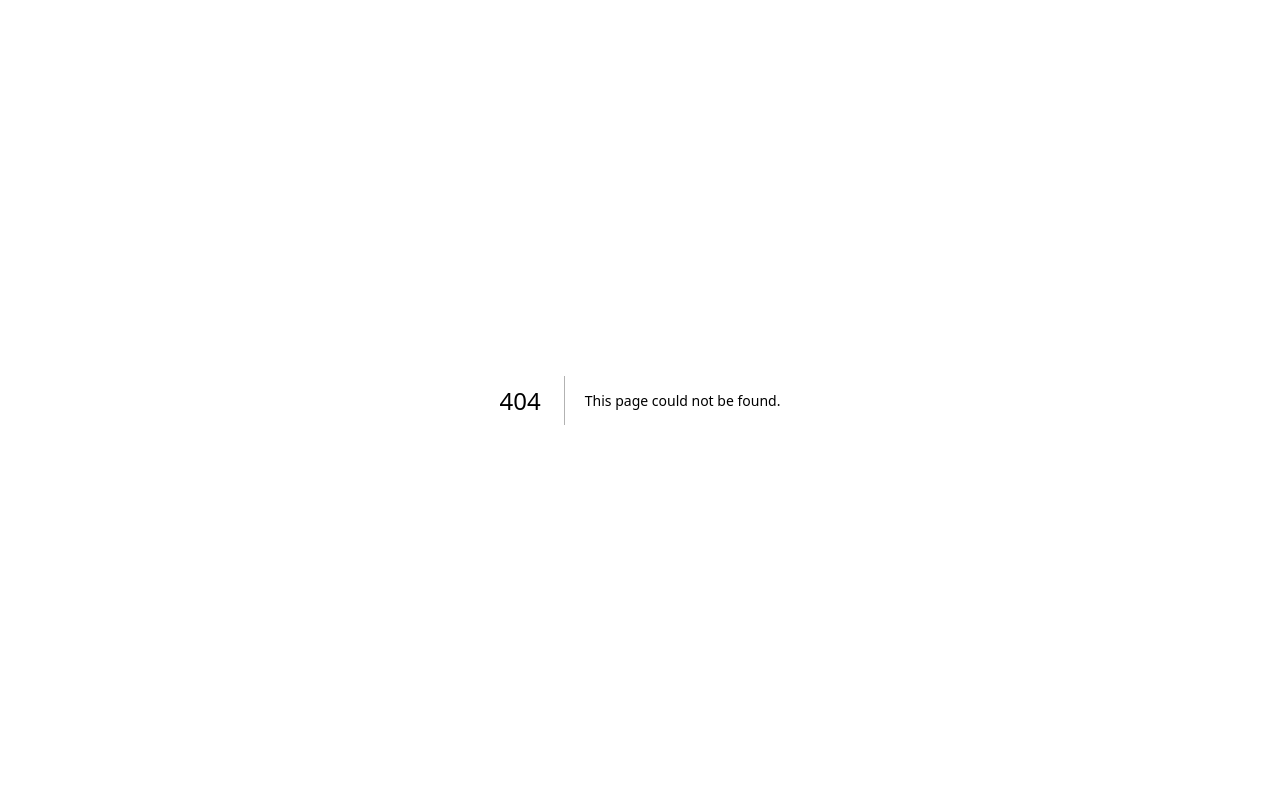
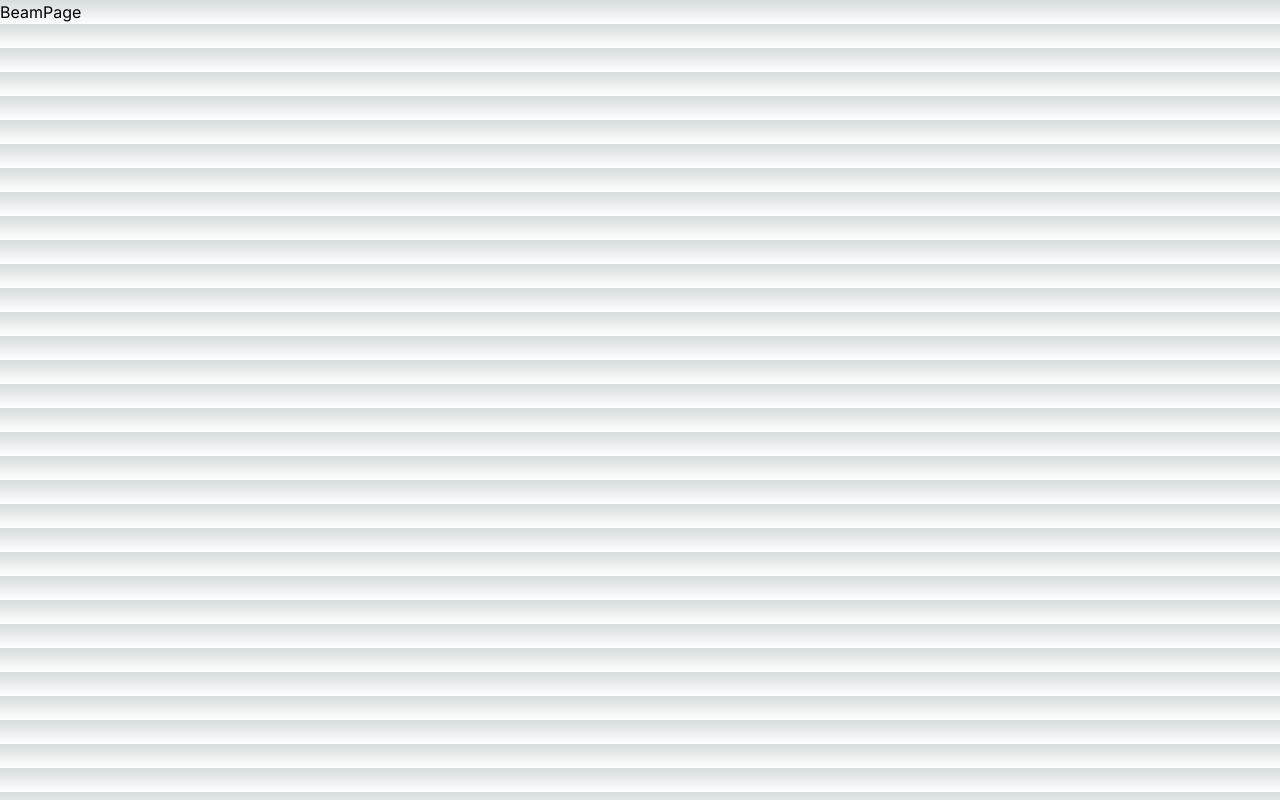
Before and after one commit to bas00445/threejs-playground, a Next.js app: page /beam in a window 1280 px wide. Before the commit this address had no page. Built offline with nearby package versions, Linux system fonts and the light colour scheme.

Commit message:
add beam page

```diff
--- /dev/null
+++ b/src/app/beam/page.tsx
@@ -0,0 +1,5 @@
+const BeamPage = () => {
+  return <div>BeamPage</div>;
+};
+
+export default BeamPage;
```
Also changed, not shown: package.json (+7 -1 lines), 1 other file (tests, documents, lock files or other folders).
